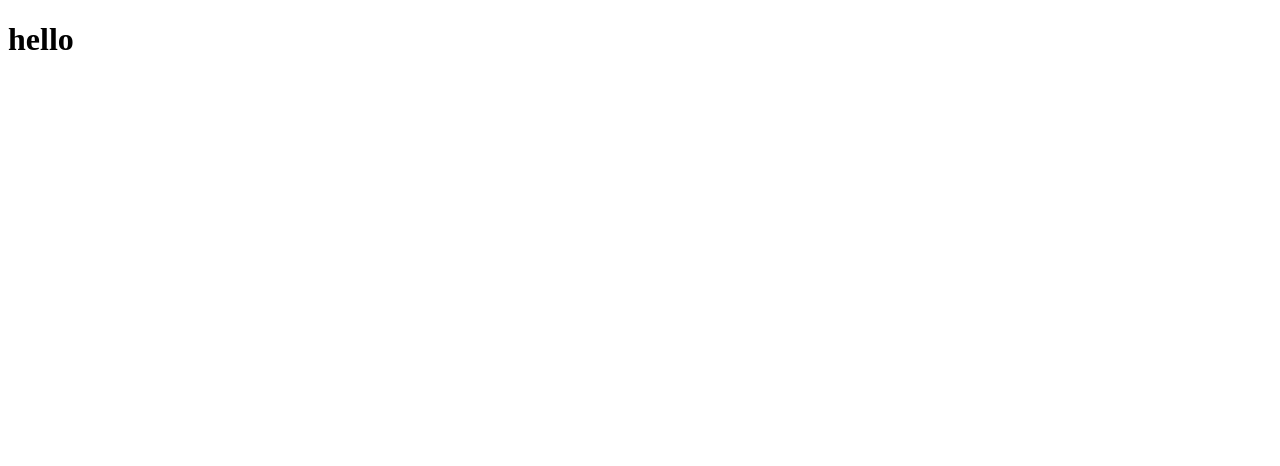
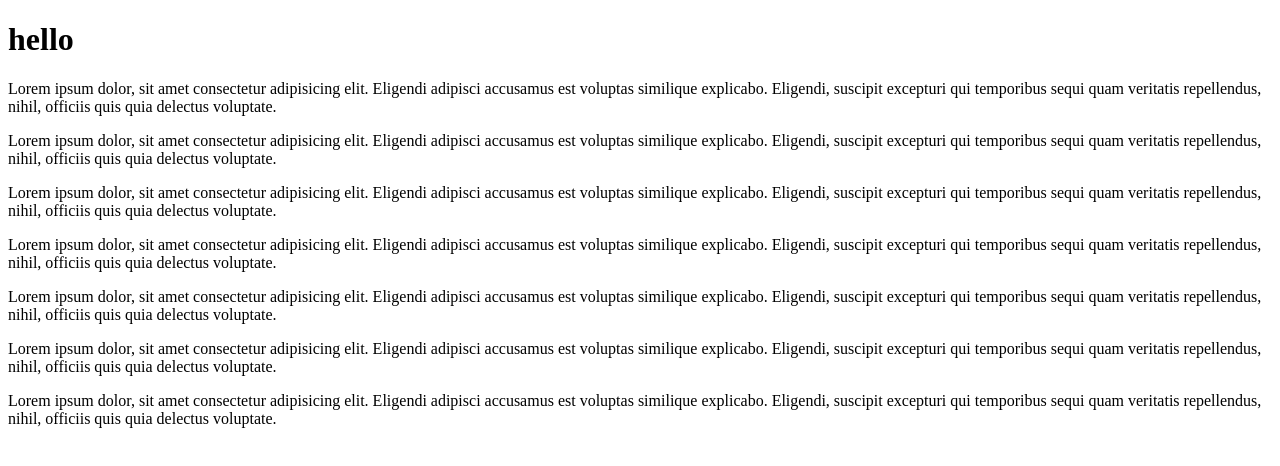
Before and after one commit to Rami-Alfarai/test-rm, a plain HTML site: page index.html in a window 1280 px wide. Drawn offline with Linux system fonts and the light colour scheme.

Commit message:
add in file index

```diff
--- a/index.html
+++ b/index.html
@@ -7,5 +7,12 @@
 </head>
 <body>
     <h1>hello</h1>
+    <p>Lorem ipsum dolor, sit amet consectetur adipisicing elit. Eligendi adipisci accusamus est voluptas similique explicabo. Eligendi, suscipit excepturi qui temporibus sequi quam veritatis repellendus, nihil, officiis quis quia delectus voluptate.</p>
+    <p>Lorem ipsum dolor, sit amet consectetur adipisicing elit. Eligendi adipisci accusamus est voluptas similique explicabo. Eligendi, suscipit excepturi qui temporibus sequi quam veritatis repellendus, nihil, officiis quis quia delectus voluptate.</p>
+    <p>Lorem ipsum dolor, sit amet consectetur adipisicing elit. Eligendi adipisci accusamus est voluptas similique explicabo. Eligendi, suscipit excepturi qui temporibus sequi quam veritatis repellendus, nihil, officiis quis quia delectus voluptate.</p>
+    <p>Lorem ipsum dolor, sit amet consectetur adipisicing elit. Eligendi adipisci accusamus est voluptas similique explicabo. Eligendi, suscipit excepturi qui temporibus sequi quam veritatis repellendus, nihil, officiis quis quia delectus voluptate.</p>
+    <p>Lorem ipsum dolor, sit amet consectetur adipisicing elit. Eligendi adipisci accusamus est voluptas similique explicabo. Eligendi, suscipit excepturi qui temporibus sequi quam veritatis repellendus, nihil, officiis quis quia delectus voluptate.</p>
+    <p>Lorem ipsum dolor, sit amet consectetur adipisicing elit. Eligendi adipisci accusamus est voluptas similique explicabo. Eligendi, suscipit excepturi qui temporibus sequi quam veritatis repellendus, nihil, officiis quis quia delectus voluptate.</p>
+    <p>Lorem ipsum dolor, sit amet consectetur adipisicing elit. Eligendi adipisci accusamus est voluptas similique explicabo. Eligendi, suscipit excepturi qui temporibus sequi quam veritatis repellendus, nihil, officiis quis quia delectus voluptate.</p>
 </body>
 </html>
```
